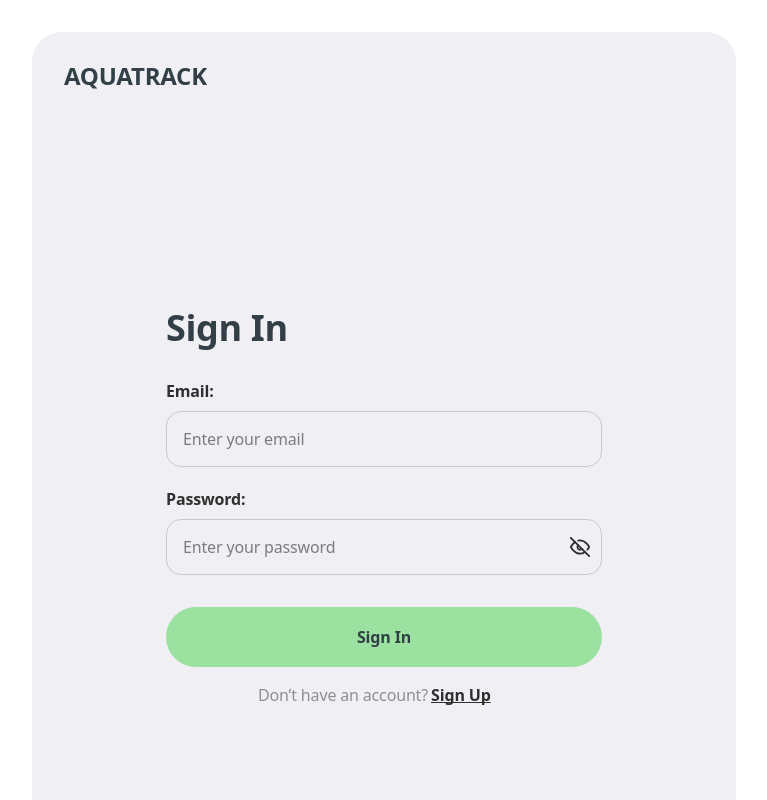
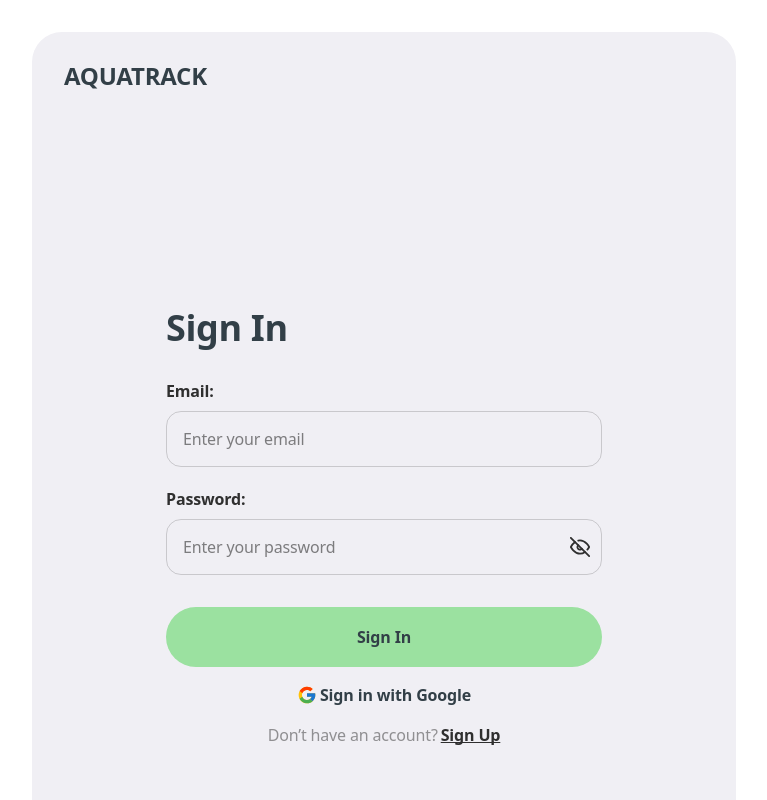
Before and after one commit to YevhenKharchenko/aqua-track-front, a React (Vite) app: page /signin in a window 1280 px wide. Shown: the top 800 px of the page, without its empty margins (0-767 px from the left). Built offline with nearby package versions, Linux system fonts and the light colour scheme; no server answers.

Commit message:
Update google oauth

```diff
--- /dev/null
+++ b/src/components/GoogleAuth/GoogleAuth.jsx
@@ -0,0 +1,39 @@
+// import { NavLink } from 'react-router-dom';
+import css from './GoogleAuth.module.css';
+import sprite from '../../assets/icons/sprite.svg';
+import { useEffect, useState } from 'react';
+
+
+const GoogleAuth = () => {
+    const [googleAuthUrl, setGoogleAuthUrl] = useState('');
+
+    useEffect(() => {
+        const fetchGoogleAuthUrl = async () => {
+            try {
+                const response = await fetch('https://project6-back.onrender.com/users/get-oauth-url');
+                const data = await response.json();
+                if (response.ok) {
+                    setGoogleAuthUrl(data.data.url);
+                } else {
+                    console.error('Failed to get Google OAuth URL:', data.message);
+                }
+            } catch (error) {
+                console.error('Error fetching Google OAuth URL:', error);
+            }
+        };
+
+        fetchGoogleAuthUrl();
+    }, []);
+
+
+        return (
+              <a className={css.linkGoogle} href={googleAuthUrl}>
+                <svg width="20px" height="20px">
+                  <use xlinkHref={`${sprite}#icon-icons8-google-48`} />
+                </svg>
+                Sign in with Google
+              </a>
+            )
+        };
+
+export default GoogleAuth
--- /dev/null
+++ b/src/components/GoogleAuth/GoogleAuth.module.css
@@ -0,0 +1,21 @@
+.linkGoogle {
+    padding-top: 16px;
+    font-weight: 700;
+    font-size: 14px;
+    line-height: 129%;
+    letter-spacing: -0.01em;
+    color: #323f47;
+    display: flex;
+    justify-content: center;
+    align-items: center;
+    gap: 3px;
+    width: 311px;
+  }
+
+  @media (min-width: 768px) {
+  .linkGoogle {
+    font-size: 16px;
+    line-height: 150%;
+    width: 436px;
+  }
+  }
--- a/src/components/SignInForm/SignInForm.jsx
+++ b/src/components/SignInForm/SignInForm.jsx
@@ -7,6 +7,7 @@ import * as Yup from 'yup';
 import { yupResolver } from '@hookform/resolvers/yup';
 import { loginUser } from '../../redux/auth/operations';
 import { useDispatch } from 'react-redux';
+import GoogleAuth from '../GoogleAuth/GoogleAuth';
 
 const SignInForm = () => {
   const dispatch = useDispatch();
@@ -27,28 +28,21 @@ const SignInForm = () => {
     resolver: yupResolver(validationSchema),
   });
 
-  const onSubmit = (data) => {
+  const onSubmit = data => {
     dispatch(
       loginUser({
         email: data.email,
         password: data.password,
       })
-    ).unwrap()
+    )
+      .unwrap()
       .then(() => {
         console.log('login success');
       })
       .catch(() => {
         console.log('login error');
       });
-
-
-
     reset();
-
-
-
-
-
   };
 
   const [showPassword, setShowPassword] = useState(false);
@@ -104,6 +98,8 @@ const SignInForm = () => {
         </div>
       </form>
 
+      <GoogleAuth />
+
       <div className={css.textWrap}>
         Don’t have an account?
         <NavLink className={css.linkText} to="/signup">
--- a/src/components/SignInForm/SignInForm.module.css
+++ b/src/components/SignInForm/SignInForm.module.css
@@ -1,6 +1,6 @@
 .container {
   padding-top: 172px;
-  padding-bottom: 216px;
+  padding-bottom: 164px;
 }
 .header {
   font-family: var(--font-family);
@@ -75,14 +75,15 @@
   padding-top: 32px;
 }
 .textWrap {
-  font-family: var(--font-family);
+  width: 311px;
   font-weight: 400;
   font-size: 14px;
   line-height: 129%;
   letter-spacing: -0.01em;
   color: rgba(47, 47, 47, 0.5);
   padding-top: 16px;
-  padding-left: 45.5px;
+  display: flex;
+  justify-content: center;
 }
 .linkText {
   font-weight: 700;
@@ -116,7 +117,7 @@ color: #ef5050;
 @media (min-width: 768px) {
   .container {
     padding-top: 225px;
-    padding-bottom: 281px;
+    padding-bottom: 229px;
     padding-left: 102px;
   }
   .header {
@@ -143,9 +144,9 @@ color: #ef5050;
     padding-top: 20px;
   }
   .textWrap {
+    width: 436px;
     font-size: 16px;
     line-height: 150%;
-    padding-left: 92px;
   }
   .passwordToggleIcon {
     display: block;
@@ -163,7 +164,7 @@ color: #ef5050;
 @media (min-width: 1440px) {
   .container {
     padding-top: 113px;
-    padding-bottom: 169px;
+    padding-bottom: 117px;
     padding-left: 86px;
   }
 }
```
Also changed, not shown: src/assets/icons/sprite.svg. Lines whose indentation alone changed are shown as unchanged.
